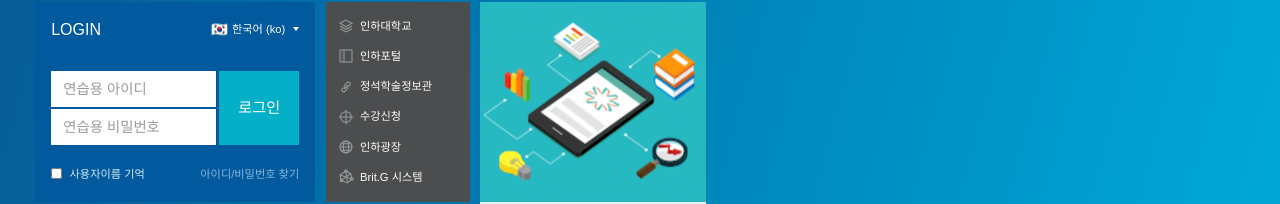
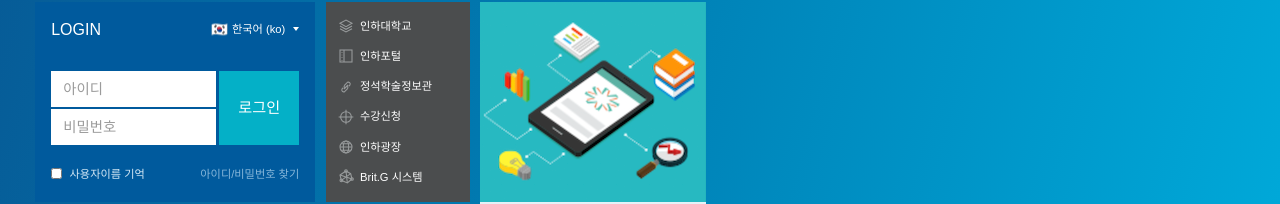
Before and after one commit to fyysk8214/HACK, a Next.js app: page / in a window 1280 px wide. Shown: the part 203-407 px from the top of the page. Built offline with nearby package versions, Linux system fonts and the light colour scheme.

Commit message:
Update practice login page

```diff
--- a/app/login-screen.tsx
+++ b/app/login-screen.tsx
@@ -74,7 +74,7 @@ export default function LoginScreen() {
     const password = form.elements.namedItem("password") as HTMLInputElement;
     const username = usernameRef.current?.value.trim() ?? "";
     if (!username || !password.value) {
-      showMessage(isEnglish ? "Check input" : "입력 확인", isEnglish ? "Enter a practice username and password." : "연습용 아이디와 비밀번호를 입력해 주세요.");
+      showMessage(isEnglish ? "Check input" : "입력 확인", isEnglish ? "Enter a practice username and password." : "아이디와 비밀번호를 입력해 주세요.");
       return;
     }
     setSubmitting(true);
@@ -137,9 +137,9 @@ export default function LoginScreen() {
                 <div className="credentials">
                   <div className="credential-fields">
                     <label className="sr-only" htmlFor="username">{isEnglish ? "Username" : "사용자 아이디"}</label>
-                    <input id="username" name="username" ref={usernameRef} placeholder={isEnglish ? "Practice username" : "연습용 아이디"} autoComplete="off" maxLength={32} disabled={submitting} />
+                    <input id="username" name="username" ref={usernameRef} placeholder={isEnglish ? "Practice username" : "아이디"} autoComplete="off" maxLength={32} disabled={submitting} />
                     <label className="sr-only" htmlFor="password">{isEnglish ? "Password" : "비밀번호"}</label>
-                    <input id="password" name="password" type="password" placeholder={isEnglish ? "Practice password" : "연습용 비밀번호"} autoComplete="off" maxLength={128} disabled={submitting} />
+                    <input id="password" name="password" type="password" placeholder={isEnglish ? "Practice password" : "비밀번호"} autoComplete="off" maxLength={128} disabled={submitting} />
                   </div>
                   <button className="login-button" type="submit" disabled={submitting}>{submitting ? (isEnglish ? "Wait…" : "처리 중…") : (isEnglish ? "Log in" : "로그인")}</button>
                 </div>
```
